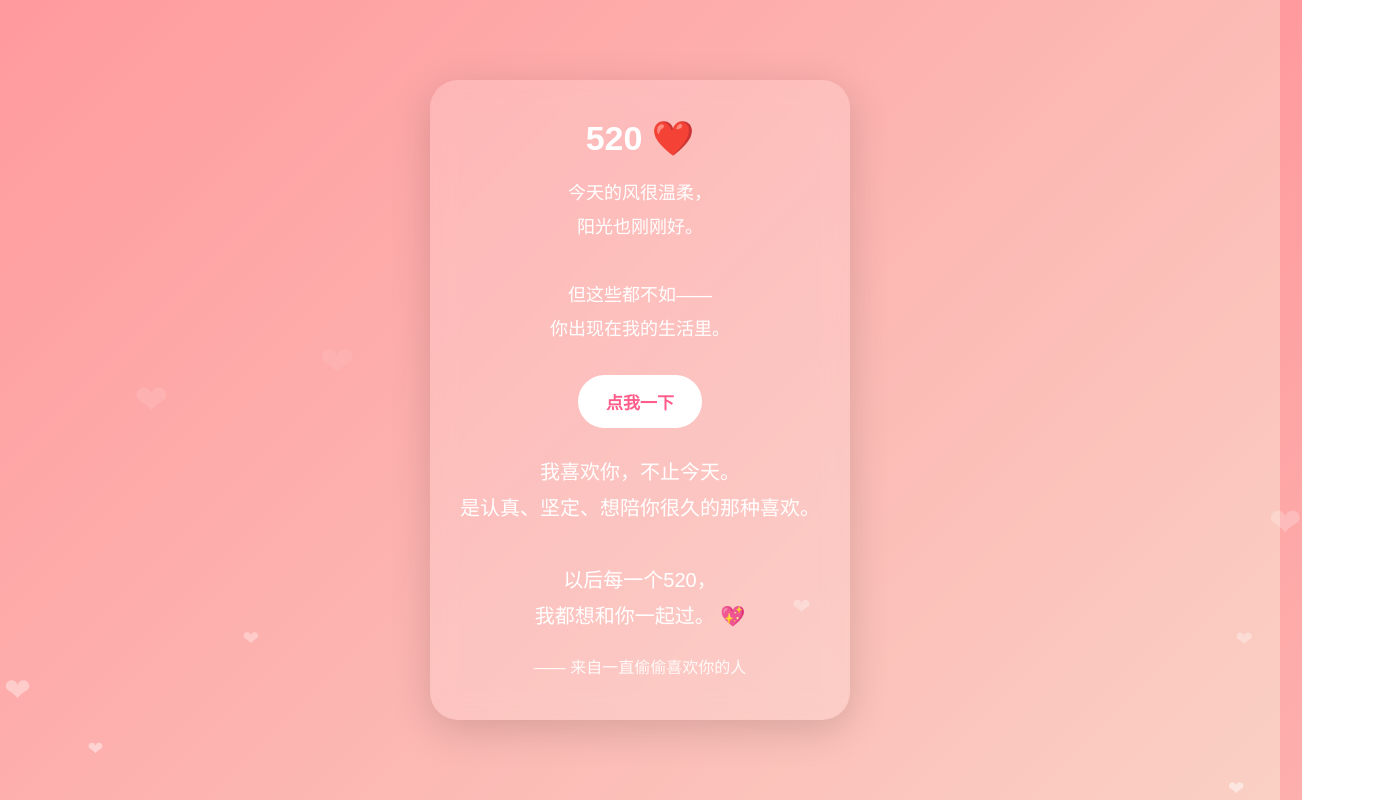
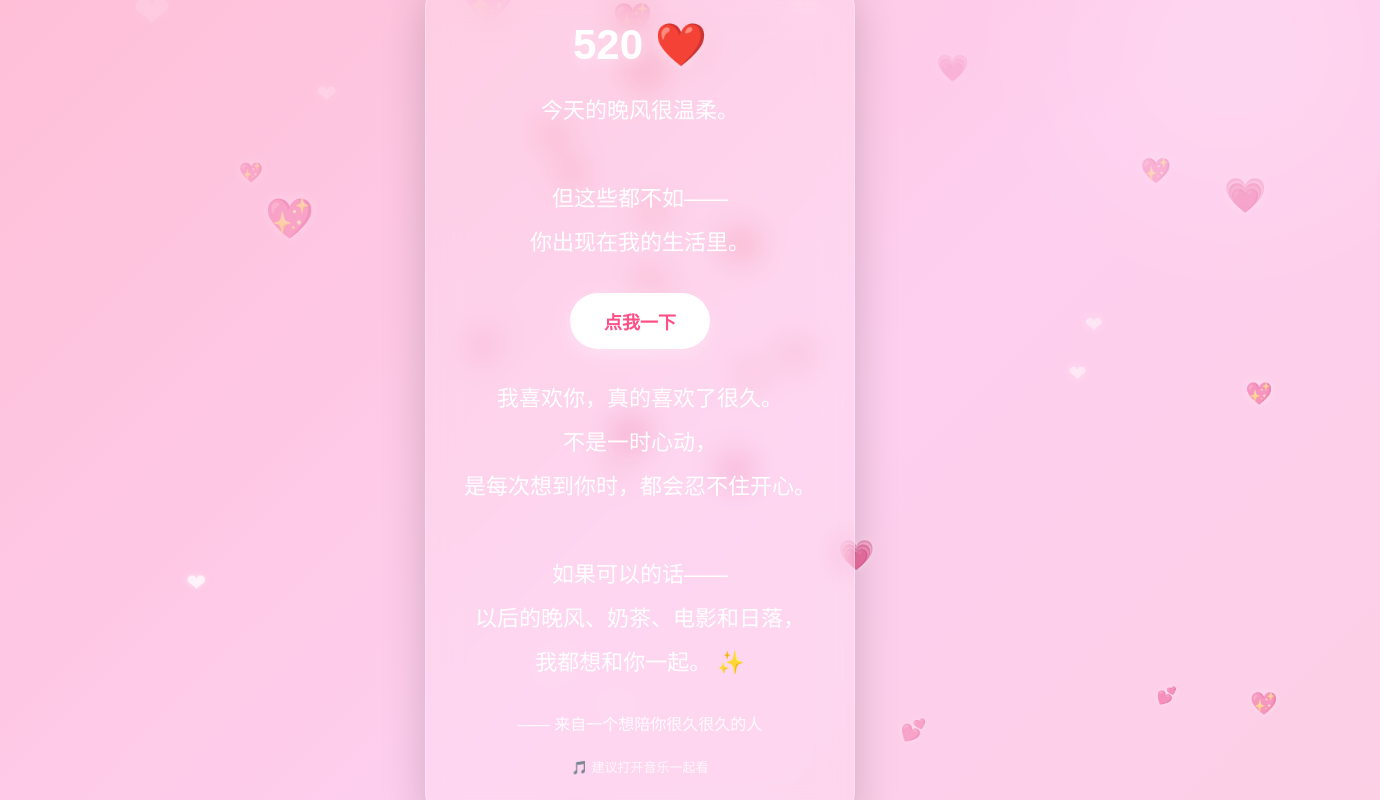
Before and after one commit to dadigua123456-oss/520-love, a plain HTML site: page index.html in a window 1280 px wide. Both pictures are taken after a click on the button "点我一下". Shown: the top 800 px of the page, 1380 px wide, since content can reach past the window. Drawn offline with Linux system fonts and the light colour scheme.

Commit message:
Update index.html

```diff
--- a/index.html
+++ b/index.html
@@ -3,7 +3,7 @@
 <head>
   <meta charset="UTF-8" />
   <meta name="viewport" content="width=device-width, initial-scale=1.0" />
-  <title>520 小惊喜</title>
+  <title>给你的520小宇宙</title>
   <style>
     * {
       margin: 0;
@@ -15,45 +15,65 @@
       height: 100vh;
       overflow: hidden;
       display: flex;
+      justify-content: center;
       align-items: center;
-      justify-content: center;
-      background: linear-gradient(135deg, #ff9a9e 0%, #fad0c4 100%);
+      background: linear-gradient(135deg,#ff9a9e,#fecfef,#fad0c4);
+      background-size: 400% 400%;
+      animation: bgMove 12s ease infinite;
       font-family: "PingFang SC", "Microsoft YaHei", sans-serif;
       position: relative;
     }
 
+    @keyframes bgMove {
+      0% { background-position: 0% 50%; }
+      50% { background-position: 100% 50%; }
+      100% { background-position: 0% 50%; }
+    }
+
+    .stars {
+      position: absolute;
+      width: 100%;
+      height: 100%;
+      overflow: hidden;
+    }
+
     .heart {
       position: absolute;
-      color: rgba(255,255,255,0.7);
+      bottom: -50px;
+      color: rgba(255,255,255,0.75);
       animation: float 8s linear infinite;
-      font-size: 20px;
+      pointer-events: none;
+      text-shadow: 0 0 10px rgba(255,255,255,0.6);
     }
 
     @keyframes float {
-      0% {
-        transform: translateY(100vh) scale(0.5);
+      from {
+        transform: translateY(0) scale(0.5);
         opacity: 0;
       }
       20% {
         opacity: 1;
       }
-      100% {
-        transform: translateY(-120px) scale(1.4);
+      to {
+        transform: translateY(-120vh) scale(1.5);
         opacity: 0;
       }
     }
 
     .card {
-      width: 88%;
-      max-width: 420px;
-      background: rgba(255,255,255,0.18);
-      backdrop-filter: blur(12px);
-      border-radius: 28px;
-      padding: 38px 28px;
+      width: 90%;
+      max-width: 430px;
+      background: rgba(255,255,255,0.16);
+      border: 1px solid rgba(255,255,255,0.3);
+      backdrop-filter: blur(16px);
+      border-radius: 32px;
+      padding: 42px 28px;
       text-align: center;
       color: white;
-      box-shadow: 0 10px 40px rgba(0,0,0,0.15);
-      animation: fadeIn 1.5s ease;
+      box-shadow: 0 12px 45px rgba(0,0,0,0.18);
+      animation: fadeIn 1.4s ease;
+      position: relative;
+      z-index: 10;
     }
 
     @keyframes fadeIn {
@@ -68,40 +88,55 @@
     }
 
     .title {
-      font-size: 34px;
-      margin-bottom: 18px;
+      font-size: 42px;
       font-weight: bold;
+      margin-bottom: 20px;
+      text-shadow: 0 4px 12px rgba(255,255,255,0.3);
     }
 
-    .text {
-      font-size: 18px;
-      line-height: 1.9;
+    .typing {
+      min-height: 120px;
+      font-size: 22px;
+      line-height: 2;
       margin-bottom: 28px;
+      white-space: pre-line;
+    }
+
+    .cursor {
+      display: inline-block;
+      animation: blink 0.8s infinite;
+    }
+
+    @keyframes blink {
+      50% {
+        opacity: 0;
+      }
     }
 
     .btn {
       border: none;
       background: white;
-      color: #ff5c8a;
-      padding: 14px 28px;
+      color: #ff4f87;
+      padding: 15px 34px;
       border-radius: 999px;
-      font-size: 17px;
+      font-size: 18px;
       cursor: pointer;
-      transition: all 0.3s ease;
       font-weight: bold;
+      transition: all .3s ease;
+      box-shadow: 0 6px 20px rgba(255,255,255,0.35);
     }
 
     .btn:hover {
-      transform: scale(1.06);
+      transform: scale(1.08);
     }
 
-    .hidden {
-      margin-top: 26px;
+    .love {
+      margin-top: 28px;
       opacity: 0;
-      transform: translateY(20px);
-      transition: all 0.8s ease;
-      font-size: 20px;
-      line-height: 1.8;
+      transform: translateY(25px);
+      transition: all 1s ease;
+      font-size: 22px;
+      line-height: 2;
     }
 
     .show {
@@ -110,48 +145,106 @@
     }
 
     .signature {
-      margin-top: 20px;
+      margin-top: 24px;
       font-size: 16px;
-      opacity: 0.9;
+      opacity: .92;
+    }
+
+    .music-tip {
+      margin-top: 14px;
+      font-size: 13px;
+      opacity: .8;
+    }
+
+    .glow {
+      position: absolute;
+      width: 300px;
+      height: 300px;
+      background: rgba(255,255,255,0.18);
+      filter: blur(90px);
+      border-radius: 50%;
+      top: -100px;
+      right: -100px;
+      z-index: 0;
     }
   </style>
 </head>
 <body>
+  <div class="stars"></div>
+  <div class="glow"></div>
+
   <div class="card">
     <div class="title">520 ❤️</div>
-    <div class="text">
-      今天的风很温柔，<br>
-      阳光也刚刚好。<br><br>
-      但这些都不如——<br>
-      你出现在我的生活里。
-    </div>
+
+    <div id="typing" class="typing"></div>
 
     <button class="btn" onclick="showLove()">点我一下</button>
 
-    <div id="love" class="hidden">
-      我喜欢你，不止今天。<br>
-      是认真、坚定、想陪你很久的那种喜欢。<br><br>
-      以后每一个520，<br>
-      我都想和你一起过。 💖
+    <div id="love" class="love">
+      我喜欢你，真的喜欢了很久。<br>
+      不是一时心动，<br>
+      是每次想到你时，都会忍不住开心。<br><br>
+
+      如果可以的话——<br>
+      以后的晚风、奶茶、电影和日落，<br>
+      我都想和你一起。 ✨
 
       <div class="signature">
-        —— 来自一直偷偷喜欢你的人
+        —— 来自一个想陪你很久很久的人
+      </div>
+
+      <div class="music-tip">
+        🎵 建议打开音乐一起看
       </div>
     </div>
   </div>
 
+  <audio id="bgm" loop>
+    <source src="https://cdn.pixabay.com/download/audio/2022/03/15/audio_c8c8a73467.mp3?filename=romantic-love-ambient-110228.mp3" type="audio/mp3">
+  </audio>
+
   <script>
+    const text = `今天的晚风很温柔。
+
+但这些都不如——
+你出现在我的生活里。`;
+
+    const typing = document.getElementById('typing');
+
+    let index = 0;
+
+    function typeWriter() {
+      if(index < text.length) {
+        typing.innerHTML = text.substring(0,index) + '<span class="cursor">|</span>';
+        index++;
+        setTimeout(typeWriter, 85);
+      } else {
+        typing.innerHTML = text;
+      }
+    }
+
+    typeWriter();
+
     function showLove() {
       document.getElementById('love').classList.add('show');
+
+      const music = document.getElementById('bgm');
+      music.play().catch(() => {});
+
+      for(let i = 0; i < 25; i++) {
+        setTimeout(createHeartBurst, i * 120);
+      }
     }
 
     function createHeart() {
       const heart = document.createElement('div');
       heart.className = 'heart';
-      heart.innerHTML = '❤';
+      heart.innerHTML = ['❤','💖','💕','💗'][Math.floor(Math.random()*4)];
+
       heart.style.left = Math.random() * 100 + 'vw';
+      heart.style.fontSize = (Math.random() * 24 + 16) + 'px';
       heart.style.animationDuration = (Math.random() * 4 + 5) + 's';
-      heart.style.fontSize = (Math.random() * 20 + 16) + 'px';
+
       document.body.appendChild(heart);
 
       setTimeout(() => {
@@ -159,7 +252,24 @@
       }, 9000);
     }
 
-    setInterval(createHeart, 300);
+    function createHeartBurst() {
+      const heart = document.createElement('div');
+      heart.className = 'heart';
+      heart.innerHTML = '💖';
+
+      heart.style.left = (40 + Math.random() * 20) + 'vw';
+      heart.style.bottom = '40vh';
+      heart.style.fontSize = (Math.random() * 30 + 20) + 'px';
+      heart.style.animationDuration = '3s';
+
+      document.body.appendChild(heart);
+
+      setTimeout(() => {
+        heart.remove();
+      }, 3000);
+    }
+
+    setInterval(createHeart, 320);
   </script>
 </body>
 </html>
```
